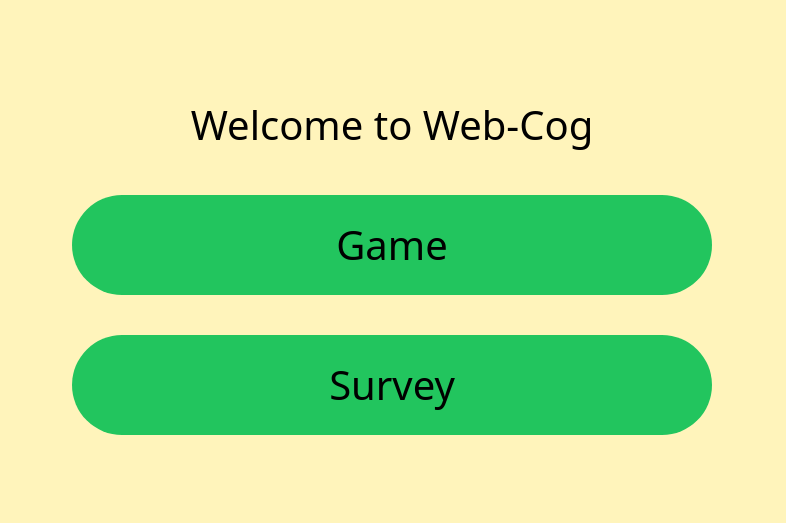
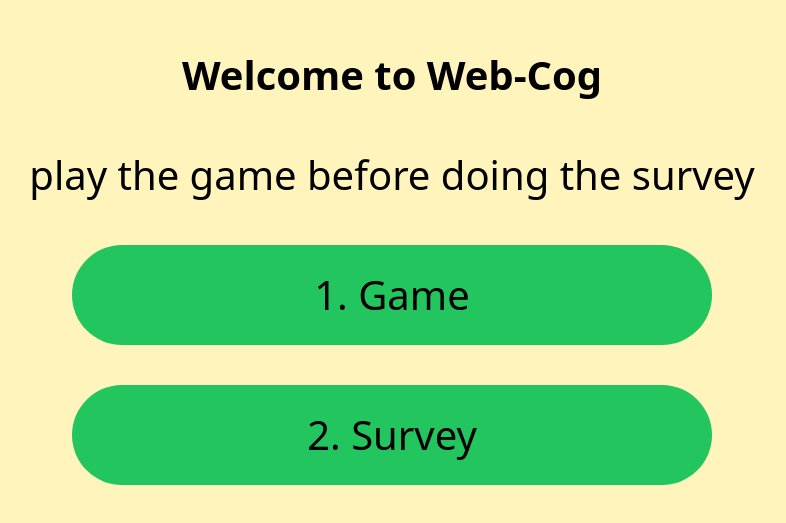
Before and after one commit to ntnon/svelte-cog, a SvelteKit app: page / in a window 1280 px wide. Shown: the part 135-658 px from the top of the page, without its empty margins (248-1034 px from the left). Built offline with nearby package versions, Linux system fonts and the light colour scheme.

Commit message:
Update Survey.svelte

```diff
--- a/src/components/pages/Survey.svelte
+++ b/src/components/pages/Survey.svelte
@@ -5,14 +5,15 @@
 </script>
 
 <div class="center flex-col space-y-10 h-[100dvh] top-1/2">
-	<p>Welcome to Web-Cog</p>
+	<b>Welcome to Web-Cog</b>
+	<p>play the game before doing the survey</p>
 	<button
 		class="center hover p-5 w-[50dvw] ease btnClass bg-green-500 border-5 border-solid rounded-full box-border border-green-500"
-		on:click={() => pageStore.update((v) => v + 1)}>Game</button
+		on:click={() => pageStore.update((v) => v + 1)}>1. Game</button
 	>
 	<a
 		class="center hover p-5 w-[50dvw] ease btnClass bg-green-500 border-5 border-solid rounded-full box-border border-green-500"
-		href="https://svar.uib.no/LinkCollector?key=TJSL3WGQLN16">Survey</a
+		href="https://svar.uib.no/LinkCollector?key=TJSL3WGQLN16">2. Survey</a
 	>
 </div>
 
```
